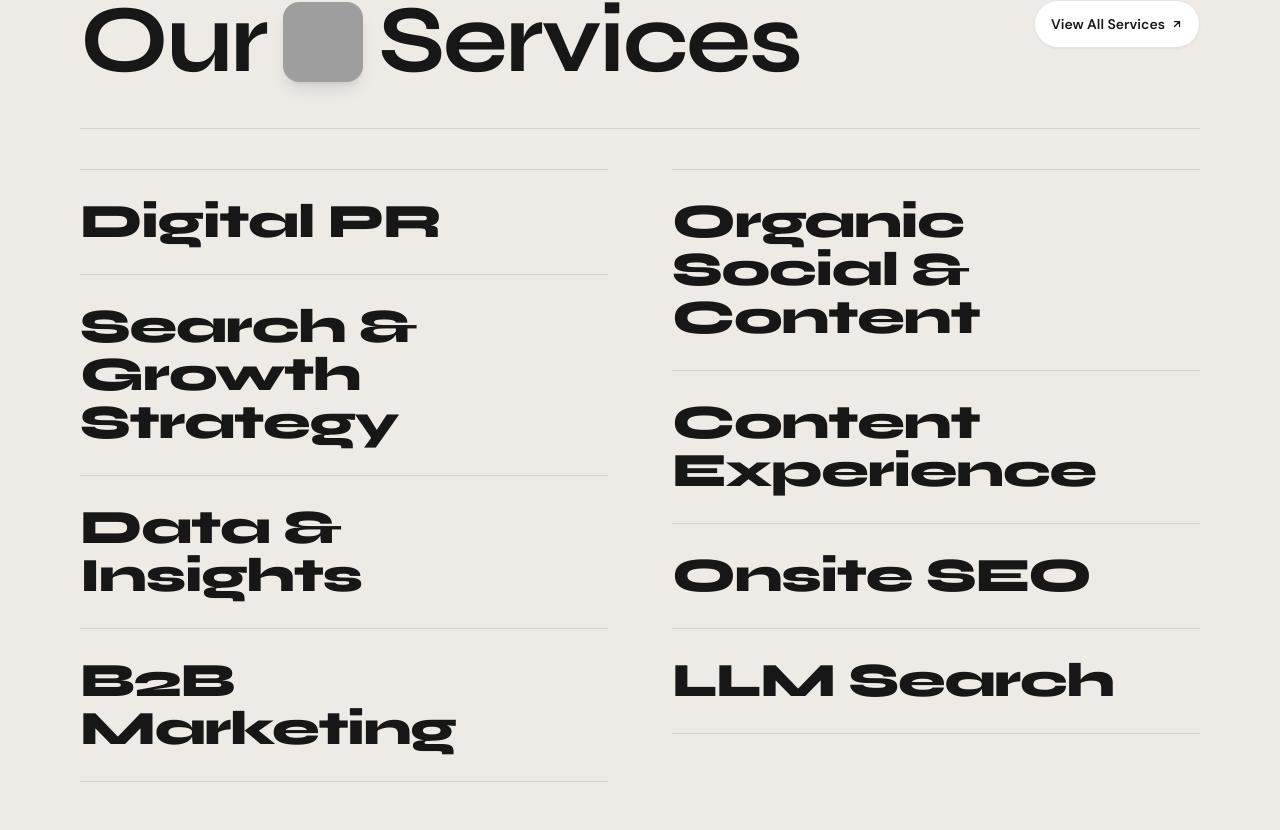
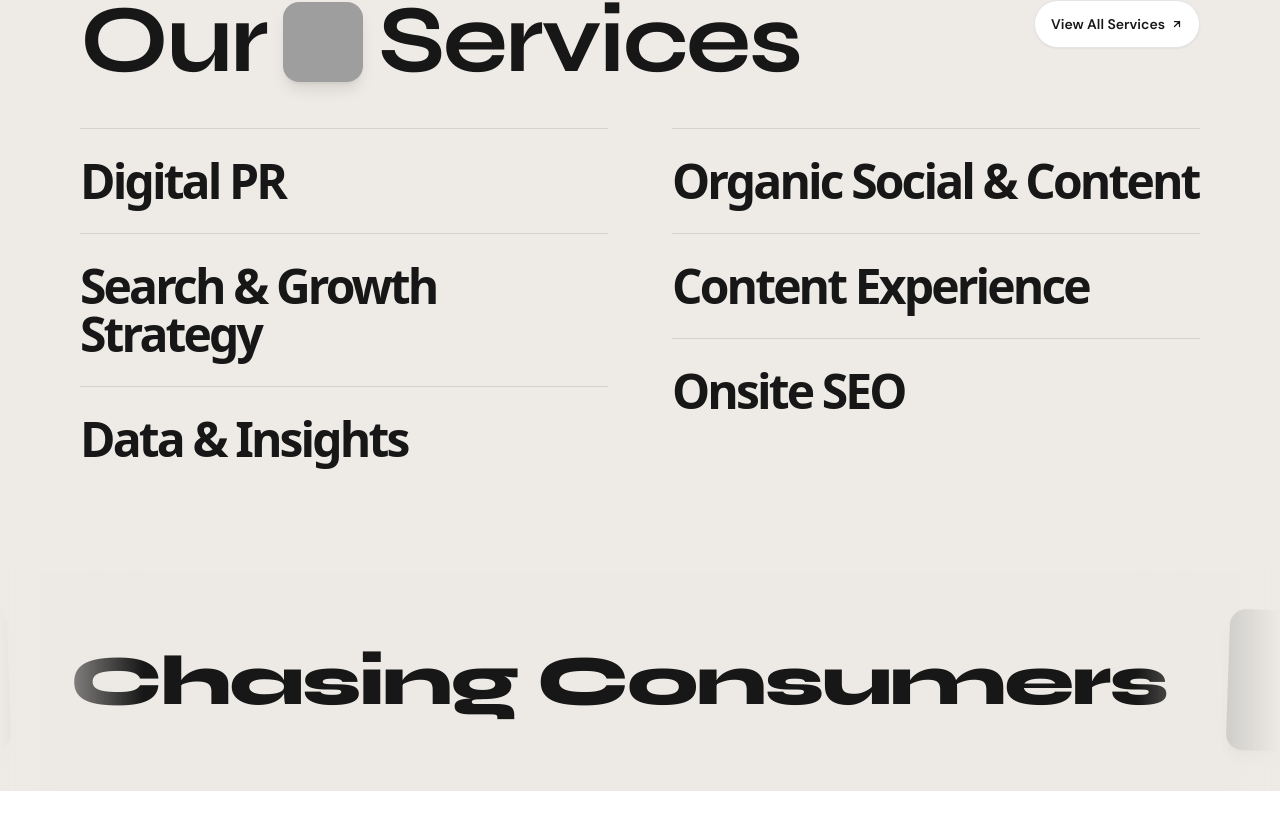
Before and after one commit to Umme-Habiba123/risee-at-seven, a React (Vite) app: page / in a window 1280 px wide. Shown: the part 6833-7663 px from the top of the page. After the commit the page ends 7624 px from the top, so only its background shows below. Built offline with nearby package versions, Linux system fonts and the light colour scheme; grey boxes are pictures that could not be loaded; a web font is replaced by a local one.

Commit message:
edited our services channel

```diff
--- a/src/pages/Home/Home.jsx
+++ b/src/pages/Home/Home.jsx
@@ -1,4 +1,5 @@
 import FeaturedWork from "./FeaturedWork";
+import MarqueeTicker from "./MarqueeTicker";
 import MurkUp from "./MurkUp";
 import OurServices from "./OurServices";
 
@@ -8,6 +9,7 @@ const home = () => {
       <MurkUp></MurkUp>
       <FeaturedWork></FeaturedWork>
       <OurServices></OurServices>
+      <MarqueeTicker></MarqueeTicker>
     </div>
   );
 };
--- /dev/null
+++ b/src/pages/Home/MarqueeTicker.jsx
@@ -0,0 +1,137 @@
+import { useRef, useState } from "react";
+
+const ITEMS = [
+  { type: "text", content: "Beyond Algorithms" },
+  {
+    type: "image",
+    src: "https://images.unsplash.com/photo-1540575467063-178a50c2df87?w=500&q=95",
+    alt: "Conference stage",
+    rotate: "-rotate-2",
+  },
+  { type: "text", content: "Chasing Consumers" },
+  {
+    type: "image",
+    src: "https://images.unsplash.com/photo-1559136555-9303baea8ebd?w=500&q=95",
+    alt: "Team collaboration",
+    rotate: "rotate-2",
+  },
+  { type: "text", content: "Category Leaders" },
+  {
+    type: "image",
+    src: "https://images.unsplash.com/photo-1522071820081-009f0129c71c?w=500&q=95",
+    alt: "Team working",
+    rotate: "-rotate-1",
+  },
+  { type: "text", content: "Search First" },
+  {
+    type: "image",
+    src: "https://images.unsplash.com/photo-1475721027785-f74eccf877e2?w=500&q=95",
+    alt: "Keynote speaker",
+    rotate: "rotate-1",
+  },
+  { type: "text", content: "Driving Demand" },
+  {
+    type: "image",
+    src: "https://images.unsplash.com/photo-1556761175-4b46a572b786?w=500&q=95",
+    alt: "Agency life",
+    rotate: "-rotate-2",
+  },
+  { type: "text", content: "Beyond Algorithms" },
+  {
+    type: "image",
+    src: "https://images.unsplash.com/photo-1515187029135-18ee286d815b?w=500&q=95",
+    alt: "Creative team",
+    rotate: "rotate-2",
+  },
+];
+
+const TRACK = [...ITEMS, ...ITEMS, ...ITEMS];
+
+export default function MarqueeTicker() {
+  const [paused, setPaused] = useState(false);
+
+  return (
+    <>
+      <style>{`
+        @import url('https://fonts.googleapis.com/css2?family=Syne:wght@800&display=swap');
+        .marquee-track {
+          display: flex;
+          align-items: center;
+          width: max-content;
+          animation: marqueeRoll 40s linear infinite;
+          will-change: transform;
+        }
+        .marquee-track.paused { animation-play-state: paused; }
+        @keyframes marqueeRoll {
+          0%   { transform: translateX(0); }
+          100% { transform: translateX(calc(-100% / 3)); }
+        }
+        .marquee-font { font-family: 'Syne', sans-serif; }
+        .marquee-mask-left  { mask-image: linear-gradient(to right,  black 0%, transparent 100%); -webkit-mask-image: linear-gradient(to right,  black 0%, transparent 100%); }
+        .marquee-mask-right { mask-image: linear-gradient(to left, black 0%, transparent 100%); -webkit-mask-image: linear-gradient(to left, black 0%, transparent 100%); }
+      `}</style>
+
+      {/* Outer wrapper */}
+      <div className="w-full overflow-hidden bg-[#edeae5] py-5 sm:py-7 md:py-10 relative">
+
+        {/* Left fade mask */}
+        <div className="marquee-mask-left absolute left-0 top-0 bottom-0 w-16 sm:w-24 md:w-36 bg-[#edeae5] z-10 pointer-events-none" />
+        {/* Right fade mask */}
+        <div className="marquee-mask-right absolute right-0 top-0 bottom-0 w-16 sm:w-24 md:w-36 bg-[#edeae5] z-10 pointer-events-none" />
+
+        {/* Track */}
+        <div
+          className={`marquee-track ${paused ? "paused" : ""}`}
+          onMouseEnter={() => setPaused(true)}
+          onMouseLeave={() => setPaused(false)}
+        >
+          {TRACK.map((item, i) => {
+            if (item.type === "text") {
+              return (
+                <span
+                  key={i}
+                  className="marquee-font whitespace-nowrap font-black text-neutral-900 leading-none select-none"
+                  style={{
+                    fontSize: "clamp(2.4rem, 5.5vw, 6.8rem)",
+                    letterSpacing: "-0.03em",
+                    padding: "0 clamp(16px, 2.8vw, 44px)",
+                  }}
+                >
+                  {item.content}
+                </span>
+              );
+            }
+
+            return (
+              <span
+                key={i}
+                className={`
+                  inline-block flex-shrink-0 overflow-hidden
+                  rounded-xl sm:rounded-2xl
+                  shadow-lg hover:shadow-2xl
+                  ${item.rotate}
+                  hover:rotate-0
+                  transition-all duration-300 ease-out
+                  hover:scale-105
+                  cursor-pointer
+                `}
+                style={{
+                  width:  "clamp(72px, 11vw, 148px)",
+                  height: "clamp(72px, 11vw, 148px)",
+                  margin: "0 clamp(12px, 2vw, 32px)",
+                }}
+              >
+                <img
+                  src={item.src}
+                  alt={item.alt}
+                  loading="lazy"
+                  className="w-full h-full object-cover hover:scale-105 transition-transform duration-500 ease-out"
+                />
+              </span>
+            );
+          })}
+        </div>
+      </div>
+    </>
+  );
+}
--- a/src/pages/Home/OurServices.jsx
+++ b/src/pages/Home/OurServices.jsx
@@ -16,11 +16,7 @@ const LEFT_SERVICES = [
     label: "Data & Insights",
     image: "https://images.unsplash.com/photo-1551288049-bebda4e38f71?w=600&q=95",
   },
-  {
-    id: 3,
-    label: "B2B Marketing",
-    image: "https://images.unsplash.com/photo-1553877522-43269d4ea984?w=600&q=95",
-  },
+
 ];
 
 const RIGHT_SERVICES = [
@@ -39,11 +35,7 @@ const RIGHT_SERVICES = [
     label: "Onsite SEO",
     image: "https://images.unsplash.com/photo-1432888498266-38ffec3eaf0a?w=600&q=95",
   },
-  {
-    id: 7,
-    label: "LLM Search",
-    image: "https://images.unsplash.com/photo-1677442135703-1787eea5ce01?w=600&q=95",
-  },
+
 ];
 
 function ServiceRow({ service }) {
@@ -51,27 +43,30 @@ function ServiceRow({ service }) {
 
   return (
     <div
-      className="relative border-t border-black/10 last:border-b last:border-black/10 overflow-hidden cursor-pointer group"
+      className="relative border-t border-black/10  overflow-hidden cursor-pointer group"
       onMouseEnter={() => setHovered(true)}
       onMouseLeave={() => setHovered(false)}
     >
       {/* Default label */}
       <span
-        className="block py-5 md:py-6 lg:py-7 text-2xl md:text-3xl lg:text-4xl xl:text-5xl font-black tracking-tight text-neutral-900 leading-none transition-opacity duration-300 select-none"
-        style={{ fontFamily: "'Syne', sans-serif", opacity: hovered ? 0 : 1 }}
+        className="block py-5 md:py-6 lg:py-7 text-2xl md:text-3xl lg:text-5xl  font-semibold tracking-tight text-neutral-900 leading-none transition-opacity duration-300 select-none "
+        style={{ fontFamily: "",
+              letterSpacing: "-0.06em",
+            opacity: hovered ? 0 : 1 }}
       >
         {service.label}
       </span>
 
       {/* Hover pill — slides in from left */}
       <div
-        className="absolute inset-y-2 inset-x-0 rounded-full flex items-center overflow-hidden"
+        className="absolute inset-y-3 inset-x-0 rounded-full flex items-center overflow-hidden text-semibold"
         style={{
           background: "rgba(18,18,18,0.92)",
           backdropFilter: "blur(6px)",
           transform: hovered ? "scaleX(1)" : "scaleX(0)",
           transformOrigin: "left center",
           transition: "transform 0.42s cubic-bezier(0.76,0,0.24,1)",
+
         }}
       >
         {/* Arrow */}
@@ -81,6 +76,7 @@ function ServiceRow({ service }) {
             opacity: hovered ? 1 : 0,
             transform: hovered ? "translateX(0)" : "translateX(-10px)",
             transition: "opacity 0.28s 0.16s ease, transform 0.28s 0.16s ease",
+
           }}
         >
           ↗
@@ -88,12 +84,13 @@ function ServiceRow({ service }) {
 
         {/* Label */}
         <span
-          className="text-white text-2xl md:text-3xl lg:text-4xl xl:text-5xl font-black tracking-tight leading-none flex-1 whitespace-nowrap select-none"
+          className="text-white text-2xl md:text-3xl lg:text-4xl xl:text-5xl font-semibold tracking-tight leading-none flex-1 whitespace-nowrap select-none"
           style={{
-            fontFamily: "'Syne', sans-serif",
+            fontFamily: "",
             opacity: hovered ? 1 : 0,
             transform: hovered ? "translateX(0)" : "translateX(-8px)",
             transition: "opacity 0.28s 0.1s ease, transform 0.28s 0.1s ease",
+
           }}
         >
           {service.label}
@@ -106,6 +103,7 @@ function ServiceRow({ service }) {
             width: "clamp(100px, 18vw, 220px)",
             opacity: hovered ? 1 : 0,
             transition: "opacity 0.35s 0.08s ease",
+
           }}
         >
           {/* gradient fade on left edge */}
@@ -119,7 +117,7 @@ function ServiceRow({ service }) {
             src={service.image}
             alt={service.label}
             className="w-full h-full object-cover"
-            style={{ filter: "brightness(1.08) contrast(1.05) saturate(1.1)" }}
+            style={{ filter: "brightness(1.08) contrast(1.05) saturate(1.1)", }}
           />
         </div>
       </div>
@@ -135,12 +133,14 @@ export default function OurServices() {
       `}</style>
 
       <section
-        className="w-full min-h-screen bg-[#eeebe6] px-6 sm:px-10 md:px-14 lg:px-16 xl:px-20 py-12 md:py-16 lg:py-20"
-        style={{ fontFamily: "'DM Sans', sans-serif" }}
+        className="w-full  bg-[#eeebe6] px-6 sm:px-10 md:px-14 lg:px-16 xl:px-20 py-12 md:py-16 lg:py-20"
+        style={{ fontFamily: "" ,
+
+        }}
       >
 
         {/* ── HEADER ── */}
-        <div className="flex items-start justify-between gap-6 pb-8 md:pb-10 border-b border-black/10 mb-8 md:mb-10">
+        <div className="flex items-start justify-between gap-6 pb-8 md:pb-10  mb-8 md:mb-0 lg:mb-0">
 
           {/* Title with inline image */}
           <h2
```
